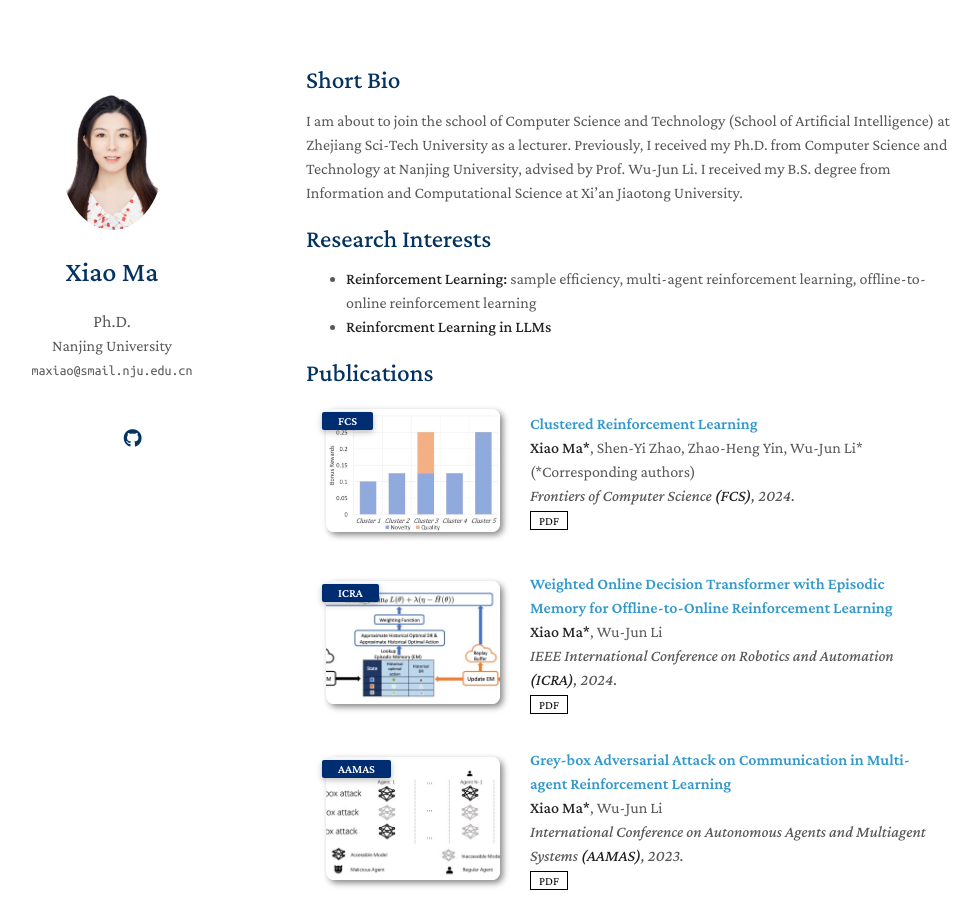
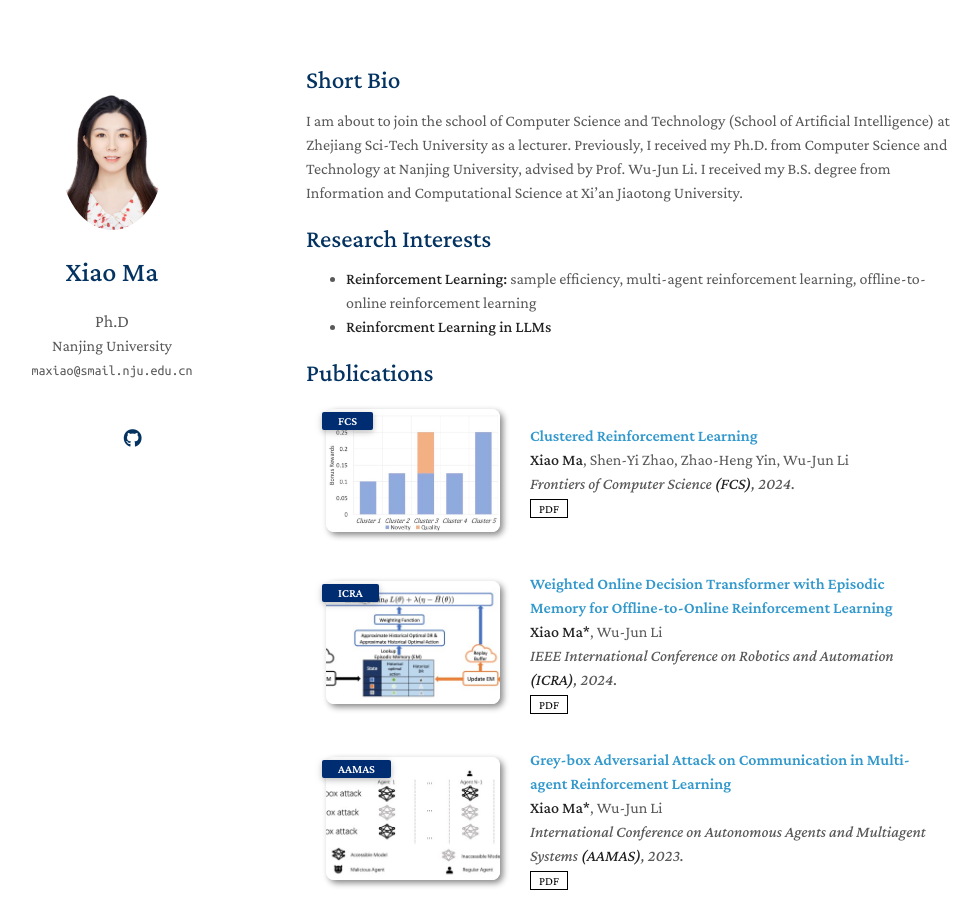
Before and after one commit to maxiao94/maxiao94.github.io, a Jekyll site: the page built from index.md, in a window 1280 px wide and 900 px high. Shown: the whole window, without its empty margins (164-1144 px from the left). Built offline with Jekyll 4.4.1, drawn with Linux system fonts in a browser that asks for light colours; a style sheet for code colours, icons or effects is not loaded; our own code applies the rules of GitHub Pages for plain Markdown files.

Commit message:
update
Signed-off-by: maxiao94 <mxsujin94@gmail.com>

```diff
--- a/_config.yml
+++ b/_config.yml
@@ -1,6 +1,6 @@
 # Basic Information
 title: Xiao Ma
-position: Ph.D.
+position: Ph.D
 affiliation: Nanjing University
 email: maxiao@smail.nju.edu.cn
 
--- a/_data/publications.yml
+++ b/_data/publications.yml
@@ -1,7 +1,7 @@
 main:
 
   - title: Clustered Reinforcement Learning
-    authors: <strong>Xiao Ma*</strong>, Shen-Yi Zhao, Zhao-Heng Yin, Wu-Jun Li* (*Corresponding authors)
+    authors: <strong>Xiao Ma</strong>, Shen-Yi Zhao, Zhao-Heng Yin, Wu-Jun Li
     conference_short: FCS
     conference: Frontiers of Computer Science <strong>(FCS)</strong>, 2024.
     pdf: ./assets/files/clustered_reinforcement_learning.pdf
```
